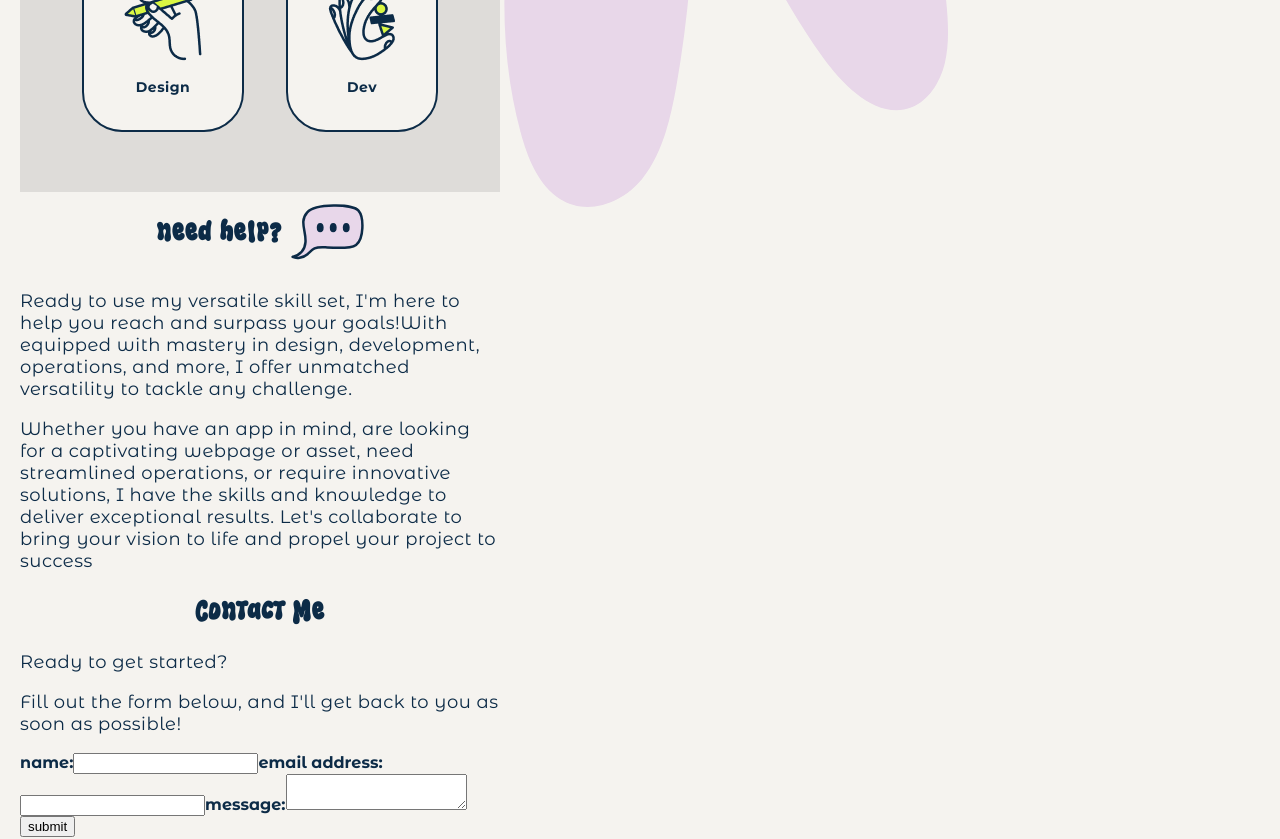
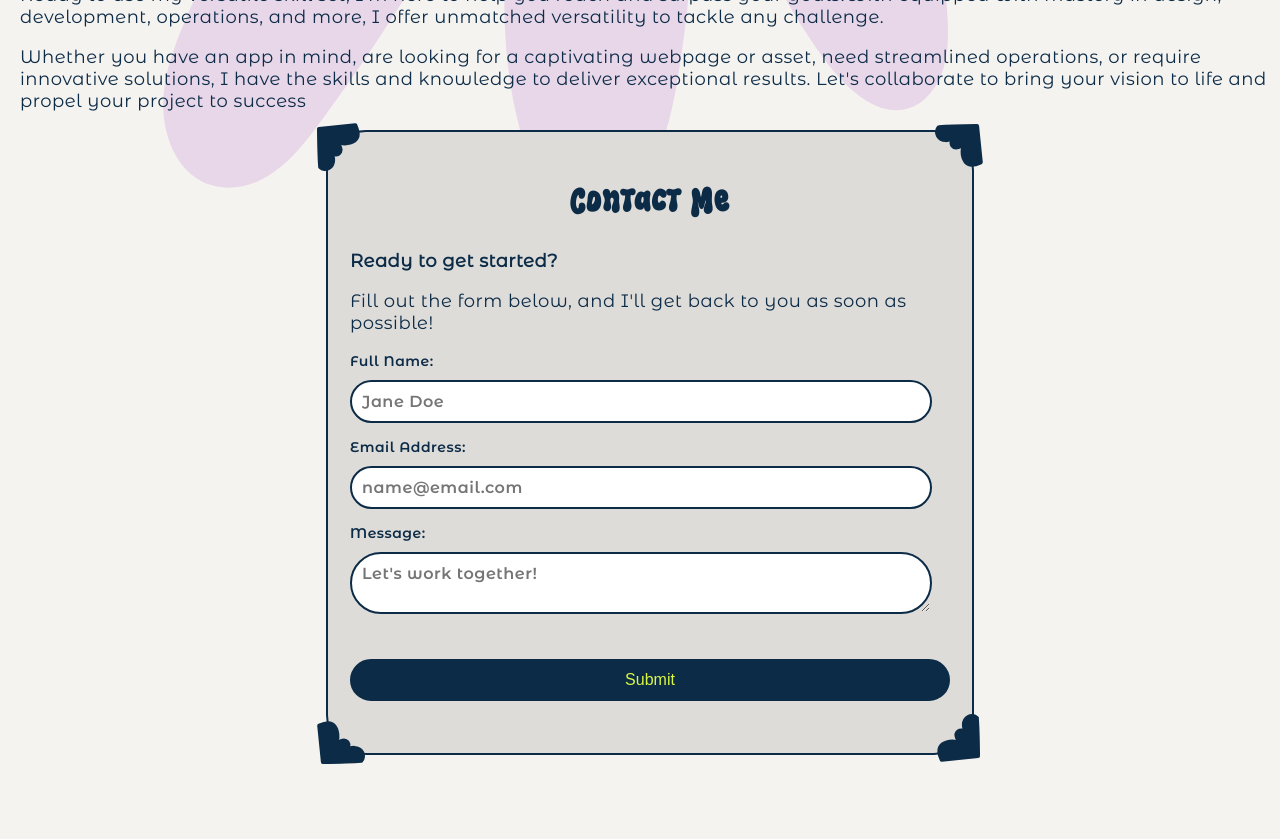
Before and after one commit to sofiakatzman/Portfolio, a React (Create React App) app: page / in a window 1280 px wide. Shown: the part 1140-1979 px from the top of the page. Built offline with nearby package versions, Linux system fonts and the light colour scheme.

Commit message:
update styling and fix contact form

```diff
--- a/src/App.css
+++ b/src/App.css
@@ -12,7 +12,7 @@ body {
   background-color: var(--white);
   font-family: 'MonteBold';
   color: var(--navy);
-  width: 480px;
+  /* width: 480px; */
 }
 
 
@@ -50,6 +50,25 @@ h3 {
   letter-spacing: .5px;
 }
 
+label {
+  font-family: 'MonteSemi';
+  font-size: 14px;
+  letter-spacing: .5px;
+  color: var(--navy);
+}
+
+input {
+  font-family: 'MonteSemi';
+  font-size: 14px;
+  letter-spacing: .5px;
+  color: var(--navy);
+}
+
+:placeholder-shown {
+  font-family: 'MonteSemi';
+  font-size: 14px;
+  letter-spacing: .5px;
+}
 
 p {
   font-family: 'Monte';
@@ -226,6 +245,97 @@ p.bold{
   color: inherit;
 }
 
+/* CONTACT */
+.contact-form {
+  background-color: var(--gray);
+  padding: 22px;
+  border: solid;
+  border-radius: 40px;
+  border-width: 2.5px;
+  border-color: var(--navy);
+  max-width: 600px;
+  margin: 0 auto;
+  position: relative;
+}
+
+.email-form label {
+  display: block;
+  margin-bottom: 10px;
+}
+
+.email-form input,
+.email-form textarea {
+  width: 93%;
+  padding: 10px;
+  border: 2.5px solid var(--navy);
+  border-radius: 40px;
+  font-size: 16px;
+  margin-bottom: 15px;
+  display: block;
+}
+
+.email-form textarea {
+  resize: vertical;
+}
+
+.email-form button {
+  background-color: var(--navy);
+  width: 100%;
+  color: var(--lime);
+  border: none;
+  padding: 10px 20px;
+  border-radius: 40px;
+  cursor: pointer;
+  font-size: 16px;
+  border: solid;
+  border-color: var(--navy);
+  border-width: 2.5px;
+  margin: 30px 0px 30px 0px;
+}
+
+.email-form button:hover {
+  background-color: var(--lime);
+  color: var(--navy);
+  border: solid;
+  border-color: var(--navy);
+  border-width: 2.5px;
+}
+
+.form-input {
+  padding-top: 10px;
+}
+
+/* Ornament positioning */
+.ornament {
+  position: absolute;
+  width: 50px;
+  height: 50px;
+}
+
+.top-left {
+  top: -10px;
+  left: -15px;
+  transform: rotate(-180deg);
+}
+
+.top-right {
+  top: -12px;
+  right: -12px;
+  transform: rotate(-90deg);
+}
+
+.bottom-left {
+  bottom: -15px;
+  left: -12px;
+  transform: rotate(90deg);
+}
+
+.bottom-right {
+  bottom: -10px;
+  right: -12px;
+  transform: rotate(0deg);
+}
+
 /* SCROLLBAR STYLING */
 ::-webkit-scrollbar {
   width: 8px; /* Width of the scrollbar */
--- a/src/components/Contact.js
+++ b/src/components/Contact.js
@@ -1,6 +1,6 @@
-import React from "react";
-import { useState } from "react";
+import React, { useState } from "react";
 import emailjs from "emailjs-com";
+import ornament from "../assets/ornament.svg"; // Import your ornament images
 
 function Contact() {
   const [fromName, setFromName] = useState("");
@@ -36,44 +36,72 @@ function Contact() {
         console.error("Error sending email:", error);
       });
   };
+
   return (
     <div>
-      <div>
-        <h1 className="small">Contact Me</h1>
-        <p>Ready to get started?</p>
+      <div className="contact-form">
+        {/* Ornament images */}
+        <img
+          src={ornament}
+          alt="Top Left Ornament"
+          className="ornament top-left"
+        />
+        <img
+          src={ornament}
+          alt="Top Right Ornament"
+          className="ornament top-right"
+        />
+        <img
+          src={ornament}
+          alt="Bottom Left Ornament"
+          className="ornament bottom-left"
+        />
+        <img
+          src={ornament}
+          alt="Bottom Right Ornament"
+          className="ornament bottom-right"
+        />
+
+        <h1>Contact Me</h1>
+        <p>
+          <b>Ready to get started?</b>
+        </p>
         <p>
           Fill out the form below, and I'll get back to you as soon as possible!
         </p>
         <div className="email-form-container">
           <div className="email-form">
             <form onSubmit={handleSubmit}>
-              <label>
-                name:
+              <label>Full Name:</label>
               <input
+                className="form-input"
                 type="text"
                 value={fromName}
                 onChange={(e) => setFromName(e.target.value)}
                 required
+                placeholder="Jane Doe"
               />
-              </label>
-              <label>
-                email address:
+
+              <label>Email Address:</label>
               <input
                 type="email"
+                className="form-input"
                 value={fromEmail}
                 onChange={(e) => setFromEmail(e.target.value)}
                 required
+                placeholder="name@email.com"
               />
-              </label>
-              <label>
-                message:
+
+              <label>Message:</label>
               <textarea
                 value={message}
+                className="form-input"
                 onChange={(e) => setMessage(e.target.value)}
                 required
+                placeholder="Let's work together!"
               />
-              </label>
-              <button type="submit">submit</button>
+
+              <button type="submit">Submit</button>
             </form>
           </div>
         </div>
```
Also changed, not shown: src/assets/ornament.svg (added). Lines whose indentation alone changed are shown as unchanged.
